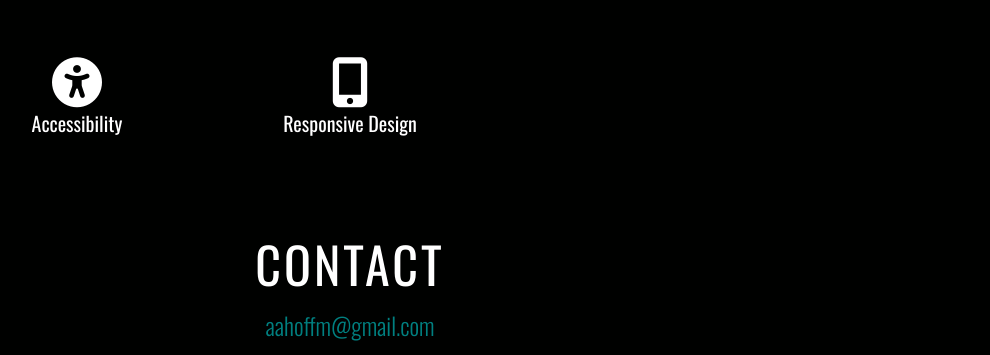
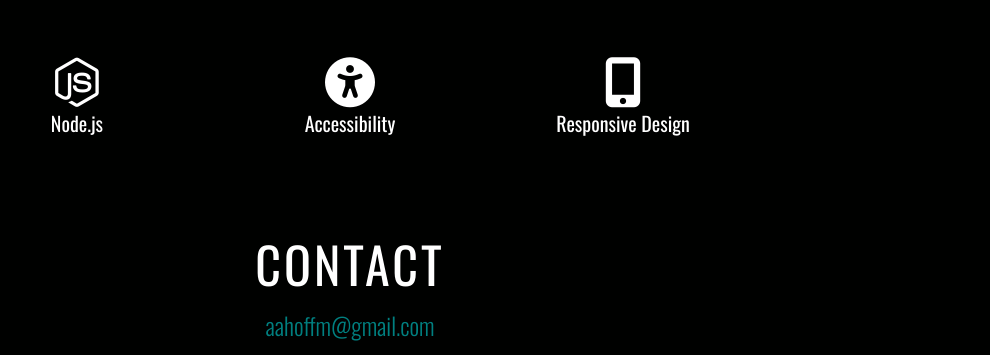
Before and after one commit to Aaron-Hoffman/portfolio, a plain HTML site: page index.html in a window 1280 px wide. Shown: the part 3510-3865 px from the top of the page, without its empty margins (290-1280 px from the left). Drawn offline with nearby package versions, Linux system fonts and the light colour scheme.

Commit message:
add node to skills

```diff
--- a/index.html
+++ b/index.html
@@ -168,6 +168,10 @@
                         <span>Python</span>
                     </li>
                     <li>
+                        <i class="fab fa-node-js"></i>
+                        <span>Node.js</span>
+                    </li>
+                    <li>
                         <i class="fas fa-universal-access"></i>
                         <span>Accessibility</span>
                     </li>
```
